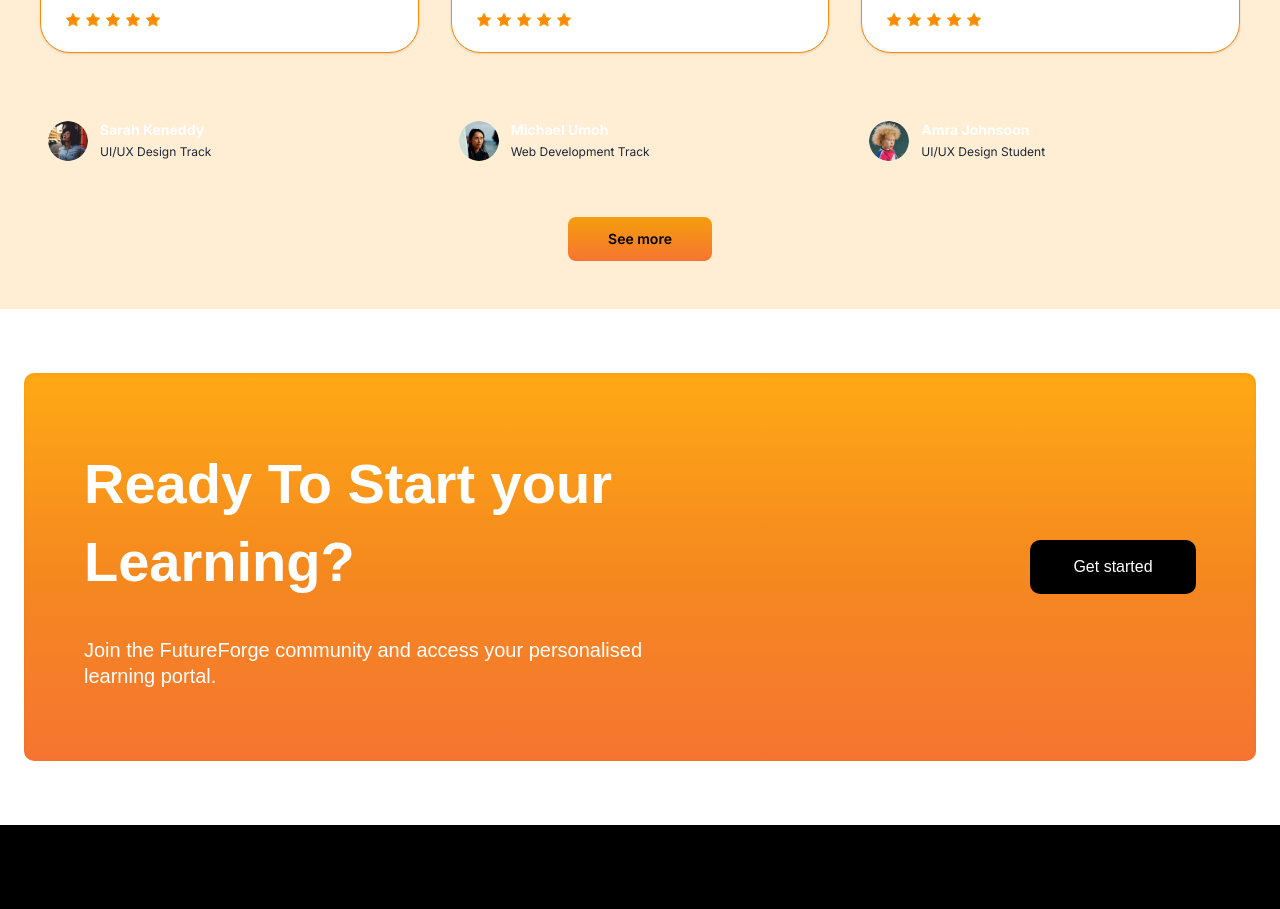
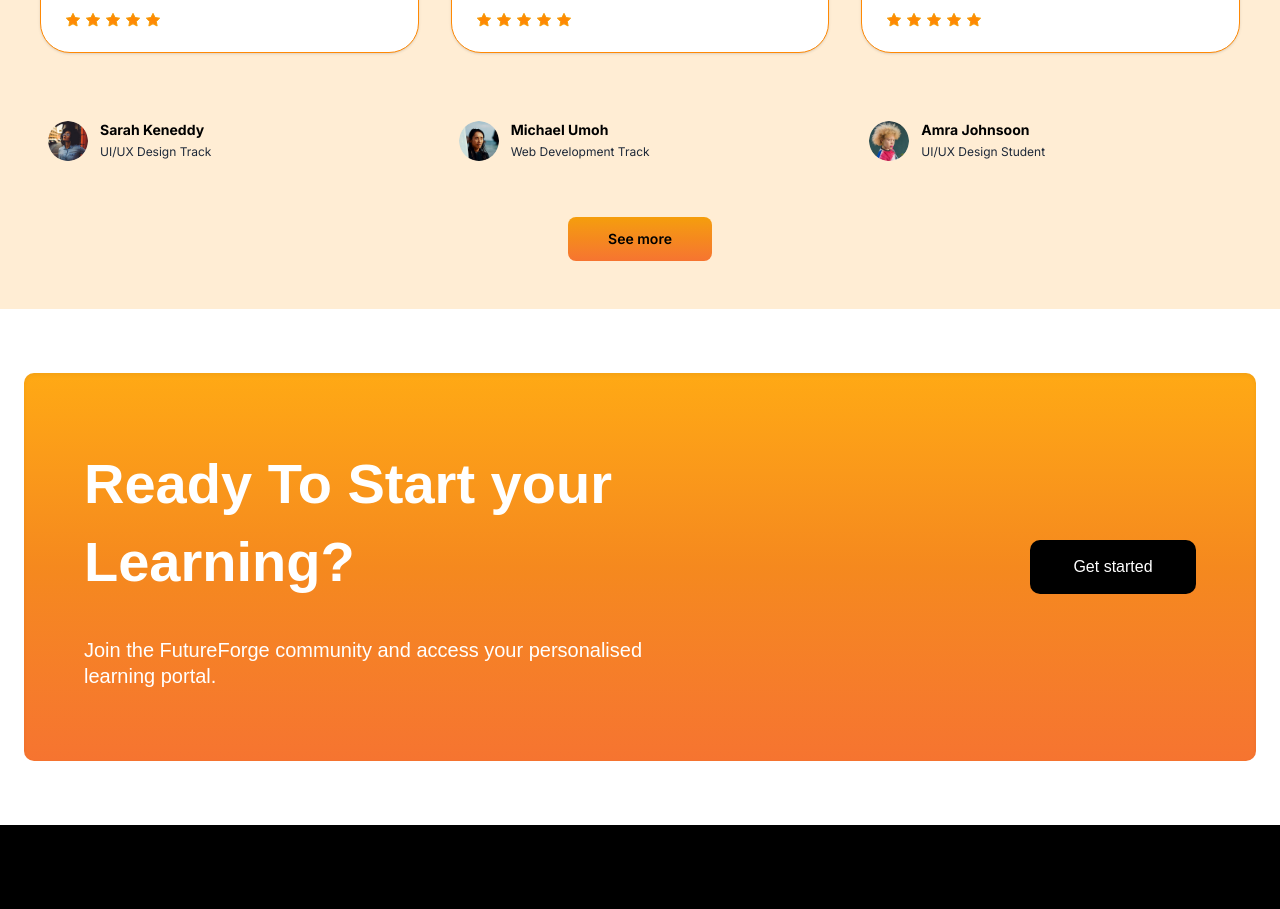
Before and after one commit to atilolaann/future-forge-lms, a React (Vite) app: page / in a window 1280 px wide. Shown: the part 2920-3829 px from the top of the page. Built offline with nearby package versions, Linux system fonts and the light colour scheme.

Commit message:
fix color of Testimonial names

```diff
--- a/src/components/Testimonials.jsx
+++ b/src/components/Testimonials.jsx
@@ -122,7 +122,7 @@ const TestimonialCard = ({ testimonial }) => {
           className="w-10 h-10 rounded-full object-cover shrink-0"
         />
         <div>
-          <h4 className="text-[14px] font-bold text-white m-0 leading-tight">
+          <h4 className="text-[14px] font-bold text-black m-0 leading-tight">
             {testimonial.name}
           </h4>
           <p className="text-[12px] text-gray-800 m-0 mt-1">
```
